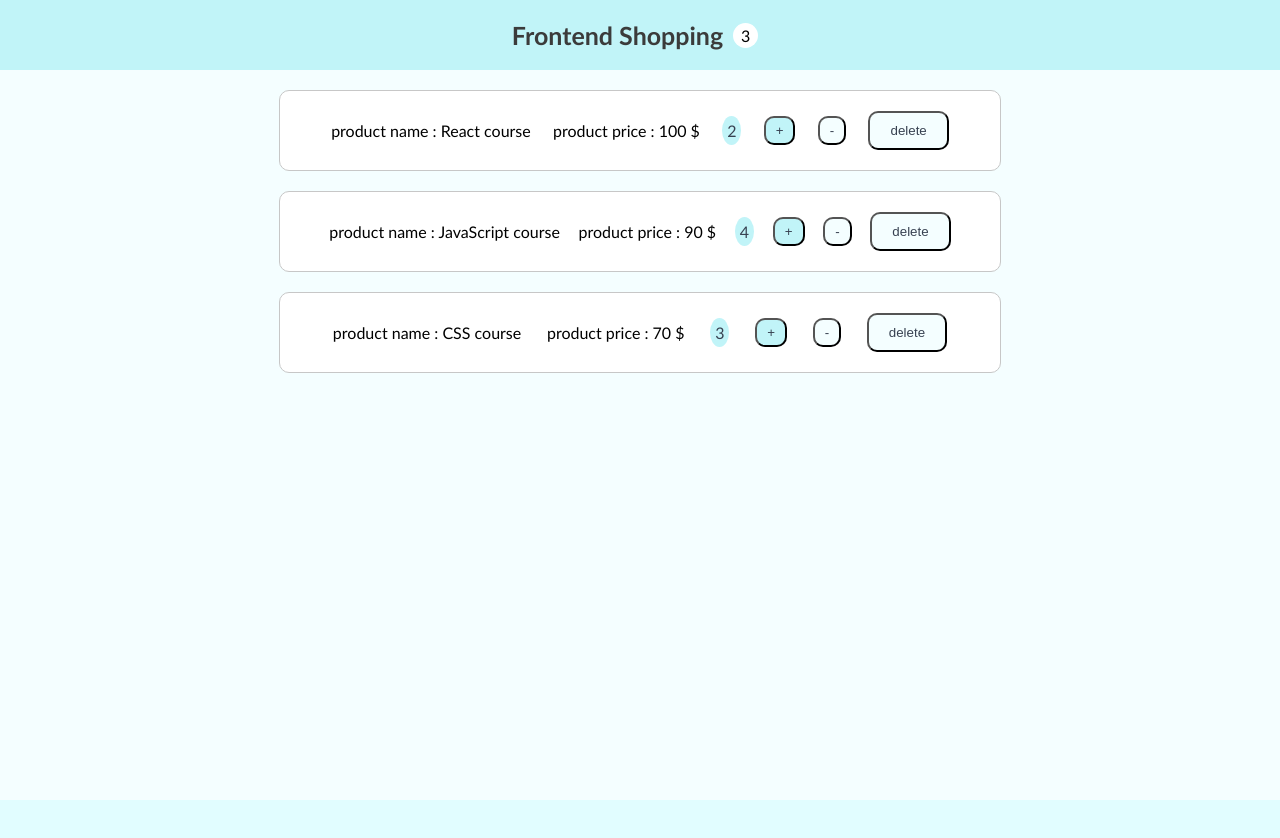
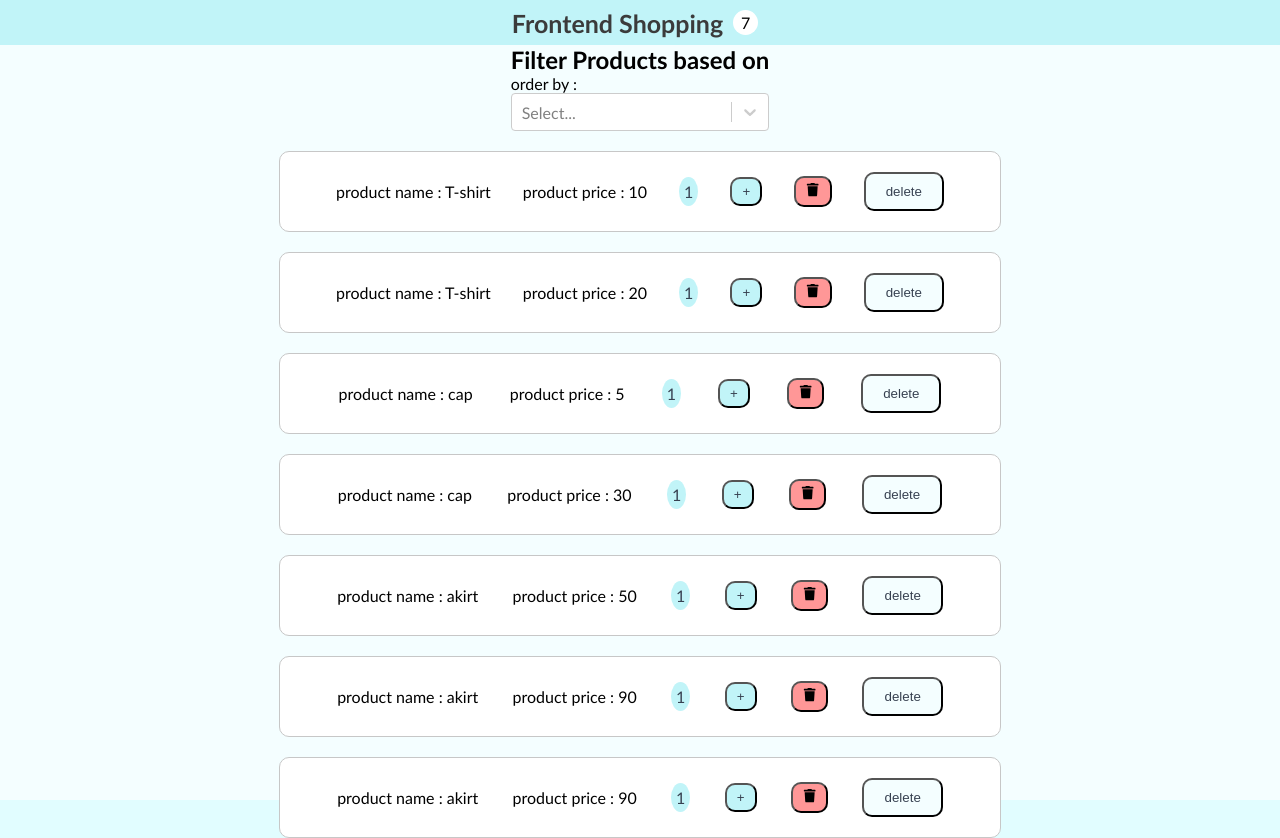
Before and after one commit to ZahraNejati79/first-react-, a React (Create React App) app: page / in a window 1280 px wide. Before the commit the page ends 800 px from the top, so only its background shows below. Built offline with nearby package versions, Linux system fonts and the light colour scheme.

Commit message:
Filter products

```diff
--- a/package.json
+++ b/package.json
@@ -7,6 +7,7 @@
     "react-dom": "^17.0.2",
     "react-icons": "^4.2.0",
     "react-scripts": "4.0.3",
+    "react-select": "^4.3.1",
     "web-vitals": "^1.1.2"
   },
   "scripts": {
--- a/src/App.js
+++ b/src/App.js
@@ -1,5 +1,6 @@
 import React, { Component, useState } from "react";
 import "./App.css";
+import Filter from "./components/Filter/Filter";
 import NavBar from "./components/navBar/navBar";
 import ProductList from "./components/productList/productList";
 import Wrapper from "./components/hoc/Wrapper";
@@ -10,6 +11,7 @@ const App = () => {
     <>
       <ProviderContext>
         <NavBar />
+        <Filter />
         <ProductList />
       </ProviderContext>
     </>
--- /dev/null
+++ b/src/components/Filter/Filter.js
@@ -0,0 +1,31 @@
+import { useState } from "react";
+import { useProductAction } from "../providerContext/providerContext";
+import Select from "react-select";
+const options = [
+  { value: "", label: "All" },
+  { value: "S", label: "S" },
+  { value: "M", label: "M" },
+  { value: "L", label: "L" },
+  { value: "XL", label: "XL" },
+  { value: "XXL", label: "XXL" },
+];
+
+const Filter = () => {
+  const dispatch = useProductAction();
+  const [value, setValue] = useState("");
+  const filtertHandler = (selectedOption) => {
+    // dispatch({ type: "filter", event: e.target.value });
+    // setValue(e.target.value);
+  };
+  return (
+    <div>
+      <h2>Filter Products based on</h2>
+      <div>
+        order by :
+        <Select value={value} onChange={filtertHandler} options={options} />
+      </div>
+    </div>
+  );
+};
+
+export default Filter;
--- /dev/null
+++ b/src/components/db/products.js
@@ -0,0 +1,72 @@
+export const productsData = [
+  {
+    id: 1,
+    sku: 1425367485964151,
+    title: "T-shirt",
+    quantity: 1,
+    description: "Grey",
+    availableSize: ["X", "L", "XL", "XXL"],
+    price: 10,
+    isFreeShopping: true,
+  },
+  {
+    id: 2,
+    sku: 1425367485964152,
+    title: "T-shirt",
+    quantity: 1,
+    description: "black",
+    availableSize: ["X", "L", "XXL"],
+    price: 20,
+    isFreeShopping: true,
+  },
+  {
+    id: 3,
+    sku: 1425367485964153,
+    title: "cap",
+    quantity: 1,
+    description: "red",
+    availableSize: ["X", "S"],
+    price: 5,
+    isFreeShopping: false,
+  },
+  {
+    id: 4,
+    sku: 1425367485964154,
+    title: "cap",
+    quantity: 1,
+    description: "white",
+    availableSize: ["X", "L", "XL", "S"],
+    price: 30,
+    isFreeShopping: true,
+  },
+  {
+    id: 5,
+    sku: 1425367485964155,
+    title: "akirt",
+    quantity: 1,
+    description: "yellow",
+    availableSize: ["X", "L", "XL", "XXL"],
+    price: 50,
+    isFreeShopping: true,
+  },
+  {
+    id: 6,
+    sku: 1425367485964156,
+    title: "akirt",
+    quantity: 1,
+    description: "purple",
+    availableSize: ["X", "XXL", "M"],
+    price: 90,
+    isFreeShopping: true,
+  },
+  {
+    id: 7,
+    sku: 1425367485964157,
+    title: "akirt",
+    quantity: 1,
+    description: "pink",
+    availableSize: ["X", "XXL", "S"],
+    price: 90,
+    isFreeShopping: false,
+  },
+];
--- a/src/components/product/product.js
+++ b/src/components/product/product.js
@@ -6,7 +6,7 @@ import { useContext } from "react";
 const Product = ({ product, onAdd, onSubtract, onDelete, changeHandler }) => {
   return (
     <div className={styles.product}>
-      <p>product name : {product.title} course</p>
+      <p>product name : {product.title} </p>
       <p>product price : {product.price}</p>
       <span className={styles.quantity}>{product.quantity}</span>
 
--- a/src/components/providerContext/providerContext.jsx
+++ b/src/components/providerContext/providerContext.jsx
@@ -1,13 +1,14 @@
 import React, { useContext, useReducer, useState } from "react";
+import { productsData } from "../db/products";
 
 const ProductContext = React.createContext();
 const ProductContextDidPatcher = React.createContext();
 
-const initialState = [
-  { title: "React", price: "100 $", id: 1, quantity: 2 },
-  { title: "JavaScript", price: "90 $", id: 2, quantity: 4 },
-  { title: "CSS", price: "70 $", id: 3, quantity: 3 },
-];
+// const initialState = [
+//   { title: "React", price: "100 $", id: 1, quantity: 2 },
+//   { title: "JavaScript", price: "90 $", id: 2, quantity: 4 },
+//   { title: "CSS", price: "70 $", id: 3, quantity: 3 },
+// ];
 const reducer = (state, action) => {
   switch (action.type) {
     case "add": {
@@ -46,12 +47,23 @@ const reducer = (state, action) => {
       const editedProduct = state.filter((product) => product.id !== action.id);
       return editedProduct;
     }
+    case "filter": {
+      if (action.event === "") {
+        return productsData;
+      } else {
+        const Filtered = productsData.filter((product) => {
+          return product.availableSize.indexOf(action.event) >= 0;
+        });
+
+        return Filtered;
+      }
+    }
     default:
       return state;
   }
 };
 const ProductProvider = ({ children }) => {
-  const [products, dispatch] = useReducer(reducer, initialState);
+  const [products, dispatch] = useReducer(reducer, productsData);
   return (
     <ProductContext.Provider value={products}>
       <ProductContextDidPatcher.Provider value={dispatch}>
```
Also changed, not shown: 1 other file (tests, documents, lock files or other folders).
